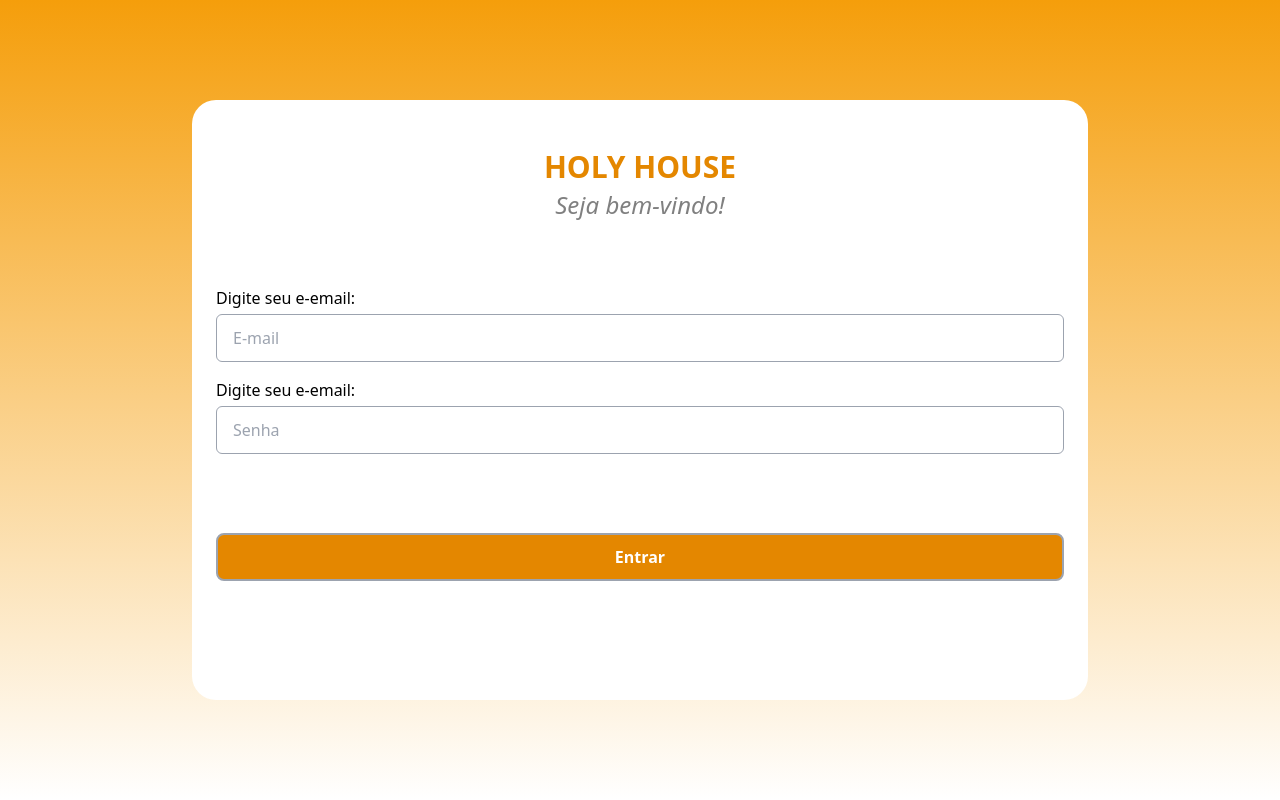
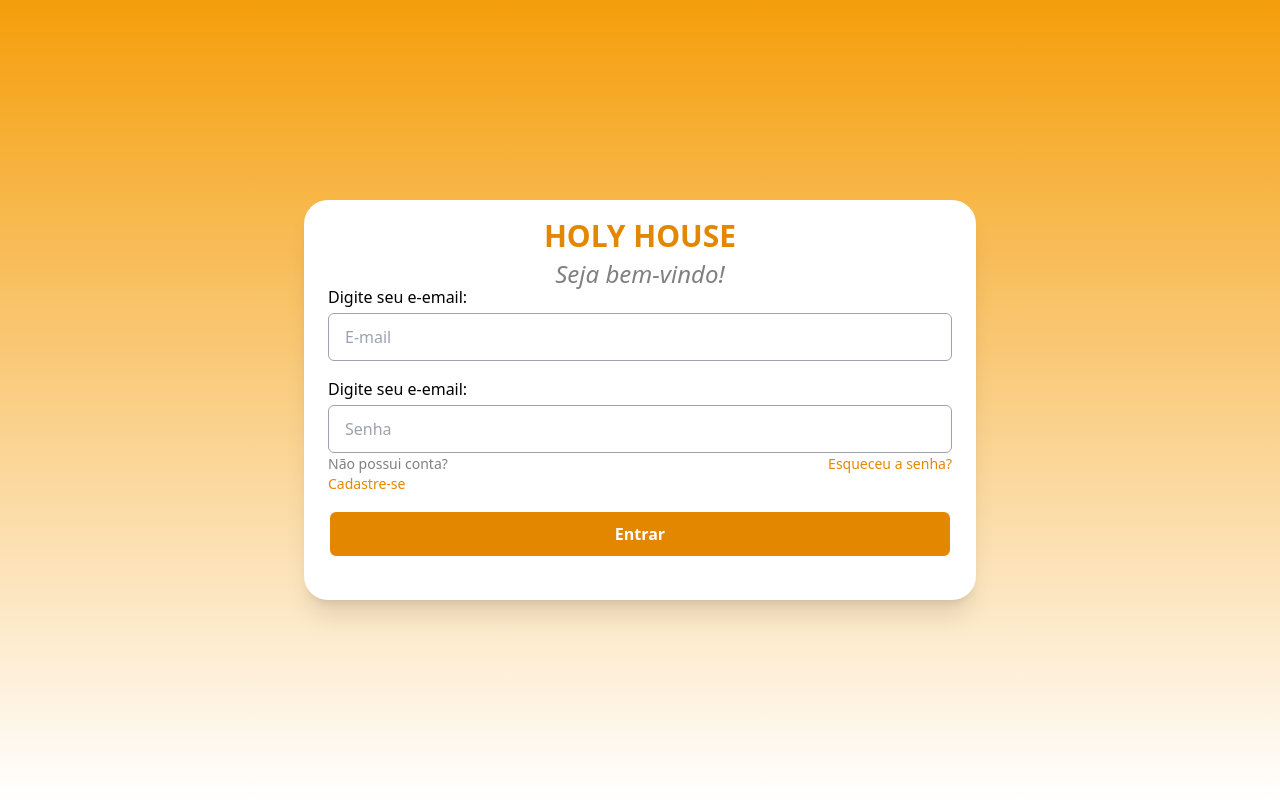
Before and after one commit to MarceloStudies/plataform-app, a React (Create React App) app: page /login in a window 1280 px wide. Built offline with nearby package versions, Linux system fonts and the light colour scheme.

Commit message:
<style>[card login]: finish the login card .

```diff
--- a/src/Login.js
+++ b/src/Login.js
@@ -1,25 +1,26 @@
 import "./index.css";
 
-import { GoogleOAuthProvider } from '@react-oauth/google';
+import { GoogleOAuthProvider } from "@react-oauth/google";
 import { ButtonGoogleLogin } from "./ButtonGoogleLogin";
 
 export default function Login() {
   return (
-    <main className="bg-gradient w-screen h-screen flex justify-center px-8 ">
-      <div className="container  w-full h-auto flex justify-center items-center ">
-        <div className="flex flex-col card bg-white w-full h-3/4 rounded-3xl max-w-4xl py-4 px-6">
+    <main className="bg-gradient flex w-screen h-full justify-center px-4 ">
+      <div className="container  w-full min-h-[620px] h-full flex justify-center items-center ">
+        <div className="flex flex-col card shadow-xl bg-white w-full  md:h-1/2 rounded-3xl max-w-2xl py-4 px-6">
           <div className="flex flex-col w-full h-1/4 justify-center text-center text-3xl  items-center gap-1 mb-4">
             <h1 className=" text-secondary font-bold uppercase">Holy House</h1>
             <h2 className="text-2xl text-txt_secondary italic ">
-              {" "}
               Seja bem-vindo!
             </h2>
           </div>
 
           <div className="flex flex-col w-full h-3/4 justify-center items-center gap-4">
-            <div className="flex flex-col w-full h-1/2 justify-center items-center gap-4">
+            <div className="flex flex-col w-full h-1/2 justify-center items-center gap-4 ">
               <div className="flex flex-col w-full gap-1">
-                <label for="emailLogin" className=" self-start ">Digite seu e-email:</label>
+                <label for="emailLogin" className=" self-start ">
+                  Digite seu e-email:
+                </label>
                 <input
                   className="w-full h-12 rounded-md border border-gray-400 focus:outline-none focus:border-secondary px-4"
                   type="text"
@@ -28,7 +29,9 @@ export default function Login() {
                 />
               </div>
               <div className="flex flex-col w-full gap-1">
-                <label for="emailLogin" className=" self-start ">Digite seu e-email:</label>
+                <label for="emailLogin" className=" self-start ">
+                  Digite seu e-email:
+                </label>
                 <input
                   className="w-full h-12 rounded-md border border-gray-400 focus:outline-none focus:border-secondary px-4"
                   type="password"
@@ -36,13 +39,21 @@ export default function Login() {
                 />
               </div>
             </div>
-            <div className="flex flex-col w-full h-1/2 justify-center items-center gap-4">
-              <button className="w-full h-12 rounded-lg border-2 border-gray-400 focus:outline-none focus:border-secondary px-4 bg-secondary text-white font-bold">
+            <div className="flex flex-col w-full h-1/2 justify-around items-center gap-4 ">
+              <div className="flex flex-row items-start justify-between w-full ">
+                <span className=" flex flex-col  text-sm text-txt_secondary self-start ">
+                  Não possui conta?
+                  <a className="text-secondary hover:underline cursor-pointer">Cadastre-se</a>
+                </span>
+
+                <a className=" text-sm justify-start  text-secondary hover:underline cursor-pointer">
+                  Esqueceu a senha?
+                </a>
+              </div>
+              <div className="flex flex-col w-full justify-end items-center gap-4">
+                <button className="w-full h-12 rounded-lg border-2 border-white focus:outline-none pointer-events-auto hover:bg-orange-300 hover:text-orange-500 focus:border-secondary px-4 bg-secondary text-white font-bold">
                   Entrar
                 </button>
-              {/* <button className="w-full h-12 rounded-lg border-2 border-gray-400 focus:outline-none focus:border-secondary px-4 bg-white text-secondary font-bold">
-                Cadastrar
-              </button> */}
                 <GoogleOAuthProvider clientId="453997831134-705bsj7ro2do4sbcvupsi94h73tg9qi4.apps.googleusercontent.com">
                   <ButtonGoogleLogin />
                 </GoogleOAuthProvider>
@@ -50,6 +61,7 @@ export default function Login() {
             </div>
           </div>
         </div>
+      </div>
     </main>
   );
 }
--- a/src/index.css
+++ b/src/index.css
@@ -5,7 +5,13 @@
 
 
 @layer base {
+  body, html {
+    height: 100vh;
+   }
 
+   #root {
+    height: 100%;
+   }
 }
 
 @layer components {
```
Lines whose indentation alone changed are shown as unchanged.
